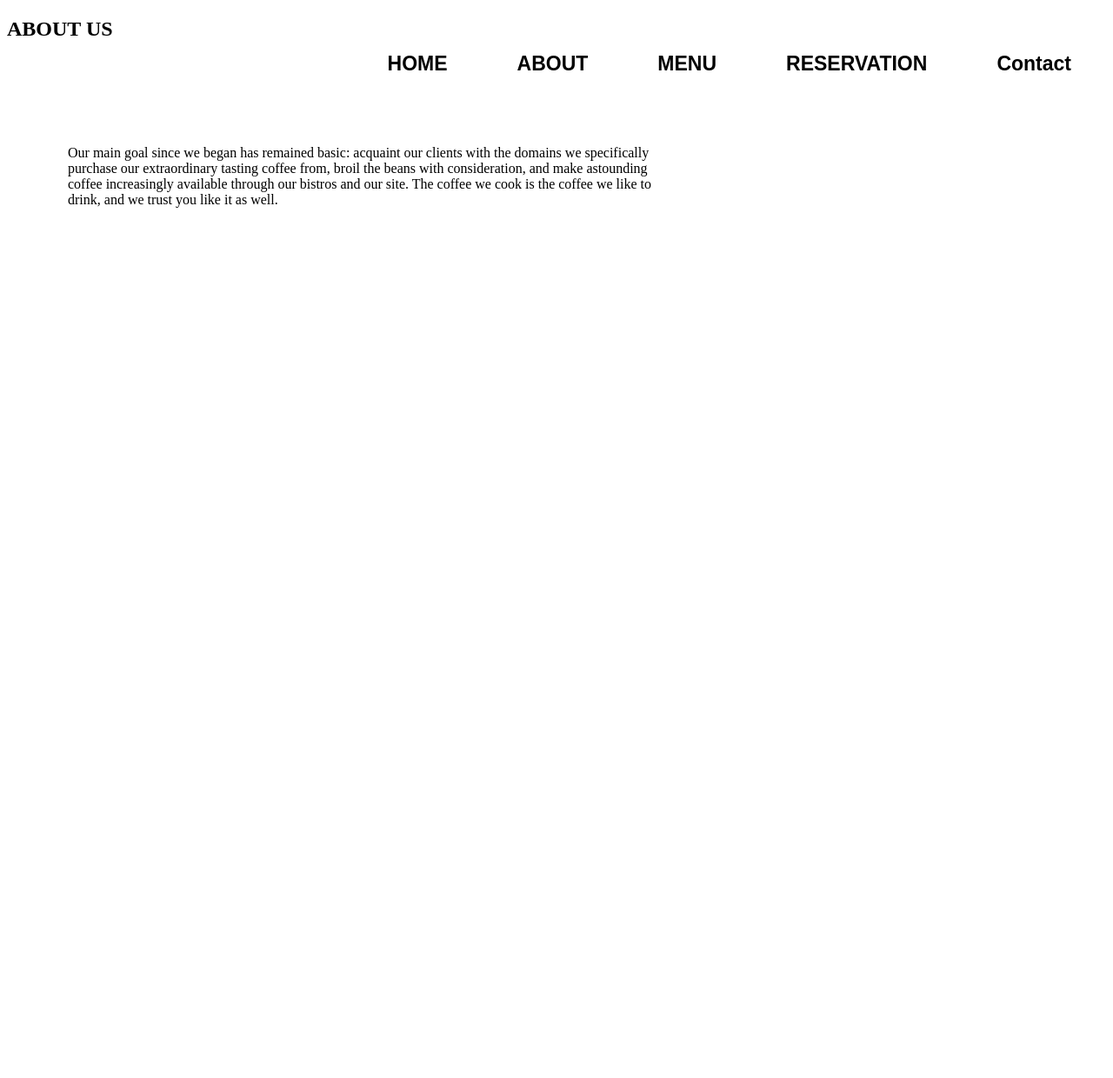
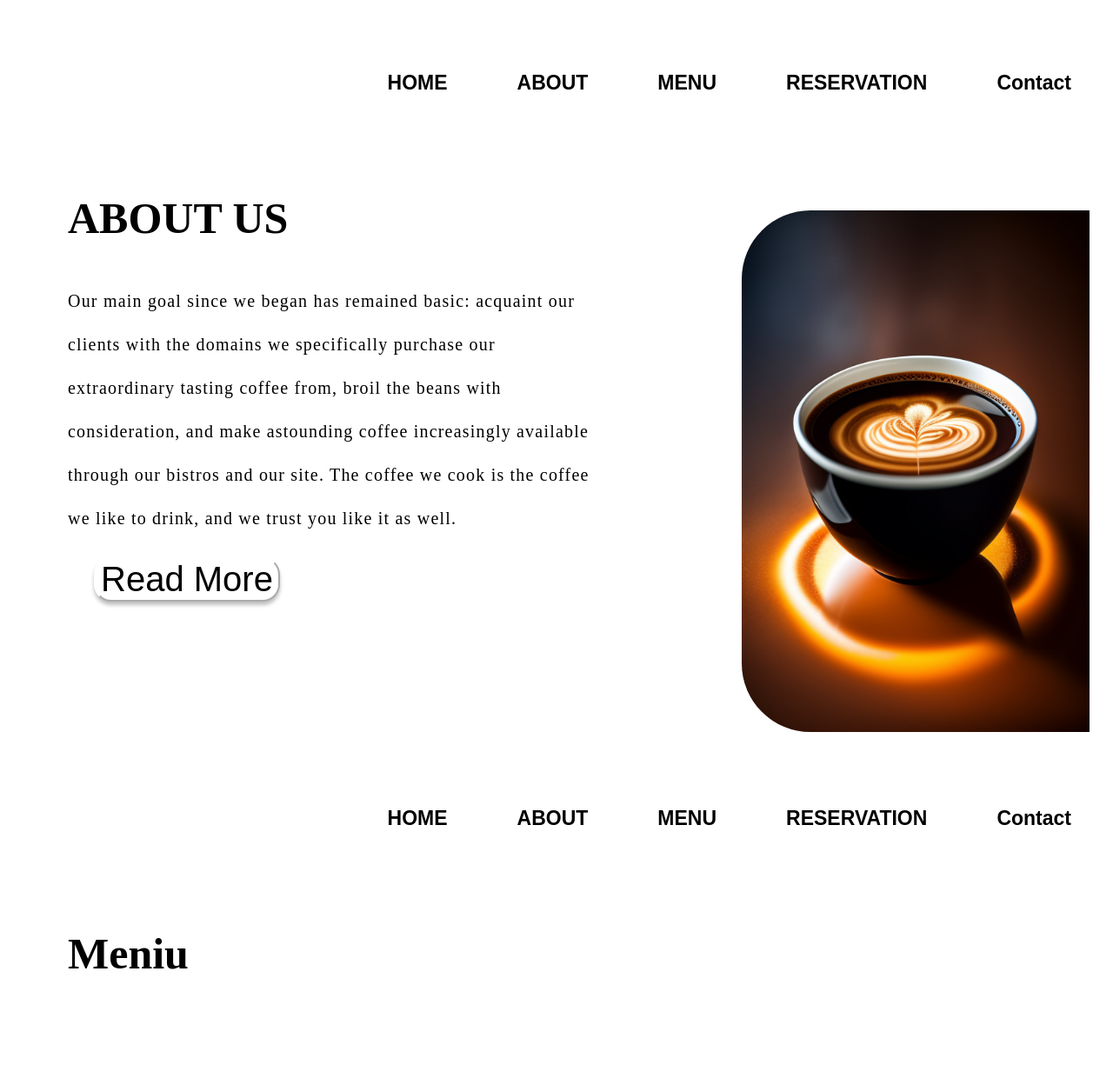
Before and after one commit to ATDBeni/Coffe-website, a plain HTML site: page index.html in a window 1280 px wide. Shown: the part 728-1968 px from the top of the page at 87% size. Before the commit the page ends 983 px from the top, so only its background shows below. Drawn offline with Linux system fonts and the light colour scheme.

Commit message:
add new section

```diff
--- a/index.html
+++ b/index.html
@@ -66,6 +66,34 @@
         as well.
       </p>
     </div>
+    <button class="button">Read More</button>
+    <img class="pozacafea" src="coffe.jpg" alt="photo whit coffe">
+    </section>
+    <section id="section--3">
+      <nav class="navigation">
+        <ul class="nav__links">
+
+          <li class="nav__item">
+            <a class="nav__link" href="#section--1">HOME</a>
+          </li>
+          <li class="nav__item">
+            <a class="nav__link" href="#section--2">ABOUT</a>
+          </li>
+          <li class="nav__item">
+            <a class="nav__link" href="#section--3">MENU</a>
+          </li>
+          <li class="nav__item">
+            <a class="nav__link" href="#section--3">RESERVATION</a>
+          </li>
+          <li class="nav__item">
+            <a class="nav__link" href="#section--4">Contact</a>
+          </li>
+        </ul>
+      </nav>
+      <h1>Meniu</h1>
+      <div class="img1">
+        <img src="" alt="">
+      </div>
     </section>
   </body>
 </html>
--- a/style.css
+++ b/style.css
@@ -23,6 +23,7 @@ body{
 
 
 }
+
 .nav__item{
    padding: 40px;
    margin: 0;
@@ -49,14 +50,50 @@ a{
 
 }
 
+
+#idk{
+    margin: 0;
+    padding-right: 130px;
+    font-family:Arial, Helvetica, sans-serif;
+    font-size: 30px;
+}
+h1{
+    margin-left: 70px;
+    padding-top: 180px;
+    font-size: 50px;
+    font-family: 'Limelight';
+}
 .first-paragraf{
-    width: 700px;
+
+    font-size: 20px;
+    line-height: 50px;
+    letter-spacing: 0.06em;
+    width: 600px;
     height:507 ;
     margin-left: 70px;
-    padding-top: 100px;
+    font-family: 'Times New Roman', Times, serif;
+
+
     }
-#idk{
-    margin: 0;
-    padding-right: 180px;
-    font-family:Arial, Helvetica, sans-serif;
-}
+    .button{
+        font-size: 40px;
+        border-radius: 20px;
+        margin-left: 100px;
+        background-color: white;
+        box-shadow: 0px 4px 4px rgba(0, 0, 0, 0.25);
+       border-color: white;
+
+    }
+    .pozacafea{
+        width: 400px;
+        height: 600px;
+        margin-left: 845px;
+        margin-top: -450px;
+        border-radius: 79px 0px 0px 79px;
+    }
+    .img1{
+        display: flex;
+        width: 50px;
+        height: 50px;
+        padding: 10px;
+    }
```
